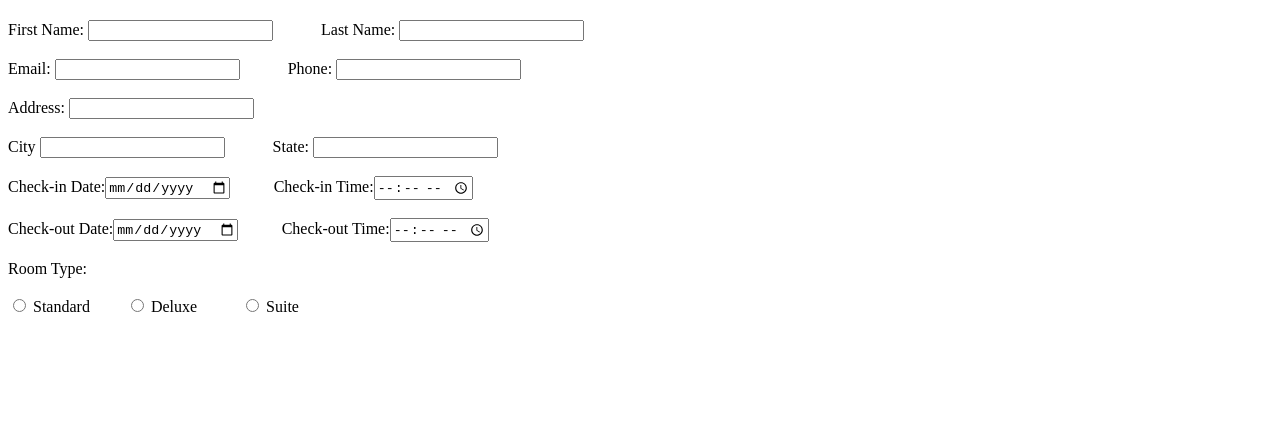
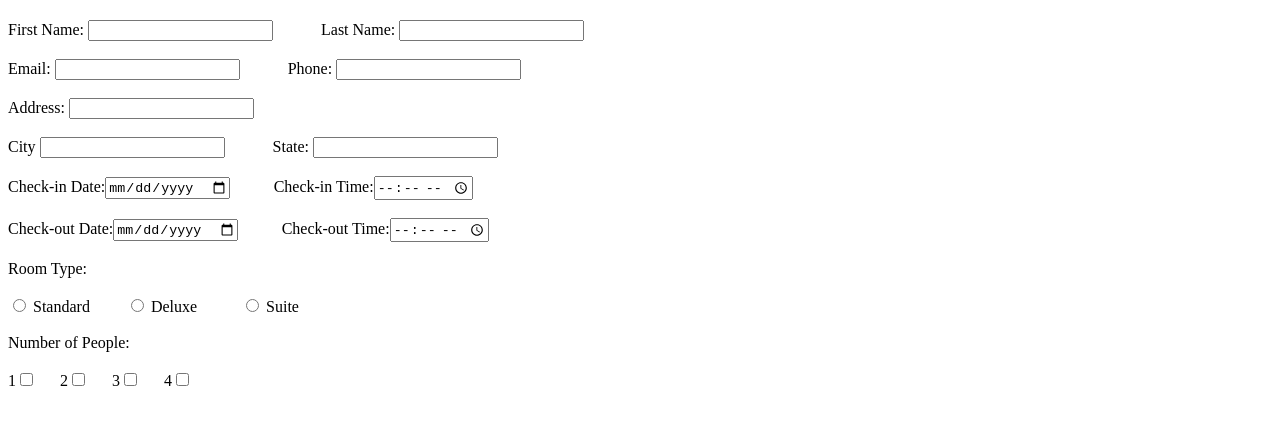
Before and after one commit to gauravjadhao07/icp-11-html-github-assgnment-hotel-booking-form, a plain HTML site: page index.html in a window 1280 px wide. Shown: the part 310-734 px from the top of the page. Drawn offline with Linux system fonts and the light colour scheme.

Commit message:
add number of people

```diff
--- a/index.html
+++ b/index.html
@@ -49,6 +49,17 @@
         <input type="radio" name="Room" id="inputsuite" />
         <label for="inputsuite">Suite</label>&nbsp;&nbsp; &nbsp;&nbsp; &nbsp;&nbsp; &nbsp;
         <form>
+            <br/>
+        <br/>
+        Number of People:
+        <br/>
+        <br/>
+        1<input type="checkbox"/>&nbsp;&nbsp; &nbsp;&nbsp;
+        2<input type="checkbox"/>&nbsp;&nbsp; &nbsp;&nbsp;
+        3<input type="checkbox"/>&nbsp;&nbsp; &nbsp;&nbsp;
+        4<input type="checkbox"/>&nbsp;&nbsp; &nbsp;&nbsp;
+        <br/>
+        <br/>
     </div>
     </form>
 </body>
```
